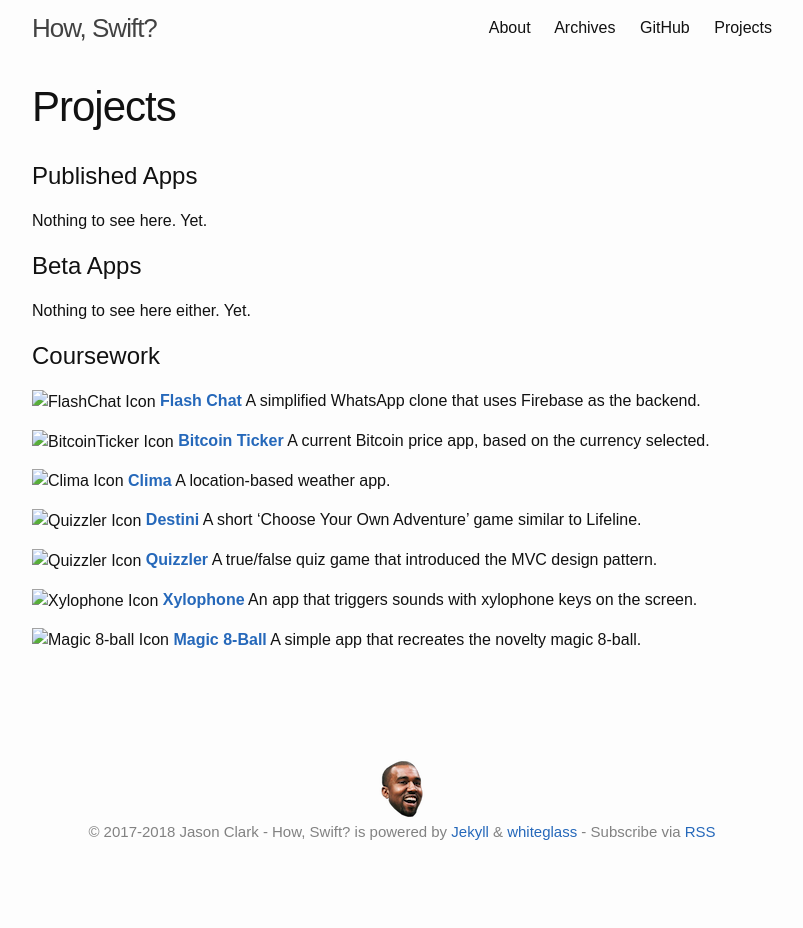
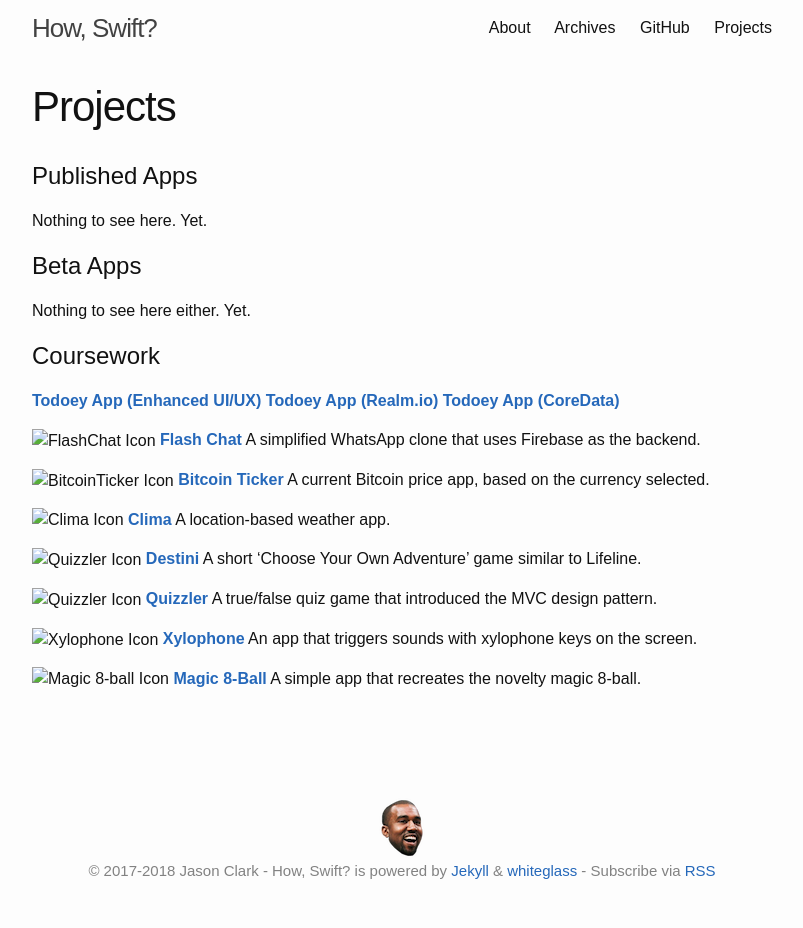
Before and after one commit to howswift/howswift.github.io, a Jekyll site: the page built from projects.md, in a window 1280 px wide. Shown: the whole page, without its empty margins (238-1041 px from the left). Built offline with Jekyll 4.4.1, drawn with Linux system fonts in a browser that asks for light colours; before the commit the page ends 900 px from its top, so only the background shows below that.

Commit message:
Updated the completed project list.

```diff
--- a/projects.md
+++ b/projects.md
@@ -13,6 +13,10 @@ Nothing to see here. Yet.
 Nothing to see here either. Yet.
 
 # Coursework
+
+[**Todoey App (Enhanced UI/UX)**](https://github.com/howswift/complete-ios-bootcamp/pull/28)
+[**Todoey App (Realm.io)**](https://github.com/howswift/complete-ios-bootcamp/pull/27)
+[**Todoey App (CoreData)**](https://github.com/howswift/complete-ios-bootcamp/pull/26)
 
 ![FlashChat Icon](assets/flashchat_Icon-40@3x.png)
 [**Flash Chat**](https://github.com/howswift/complete-ios-bootcamp/pull/25)
```
